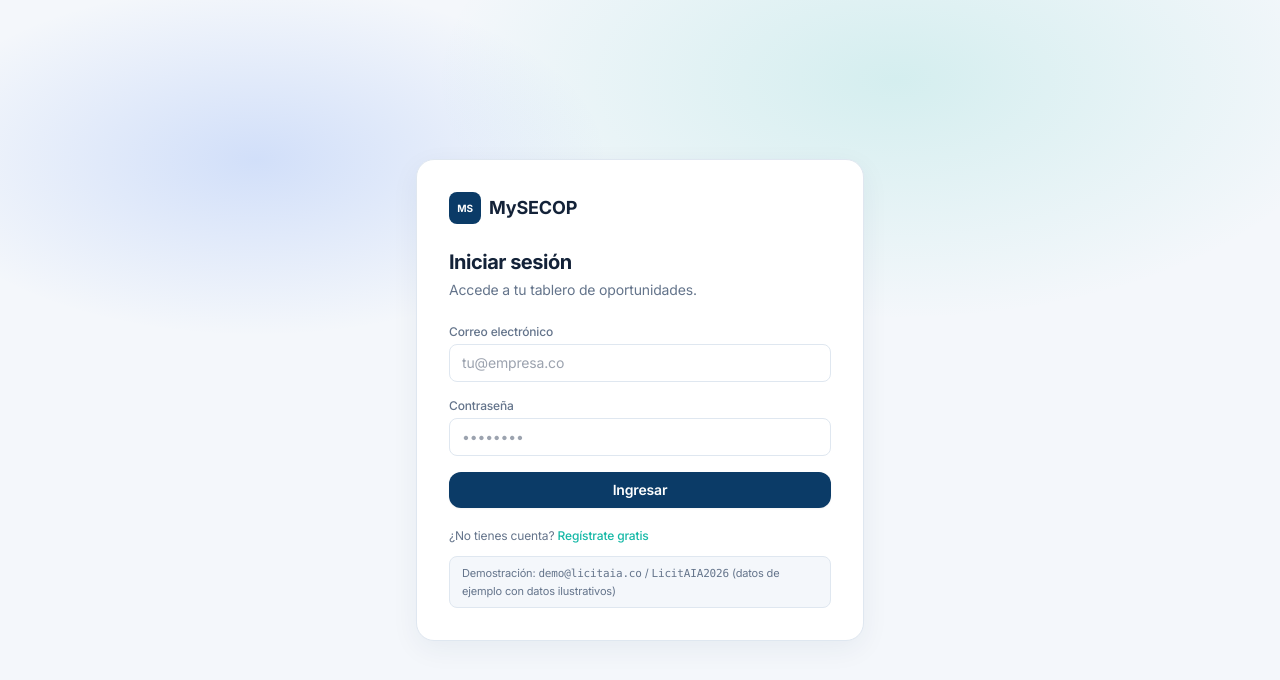
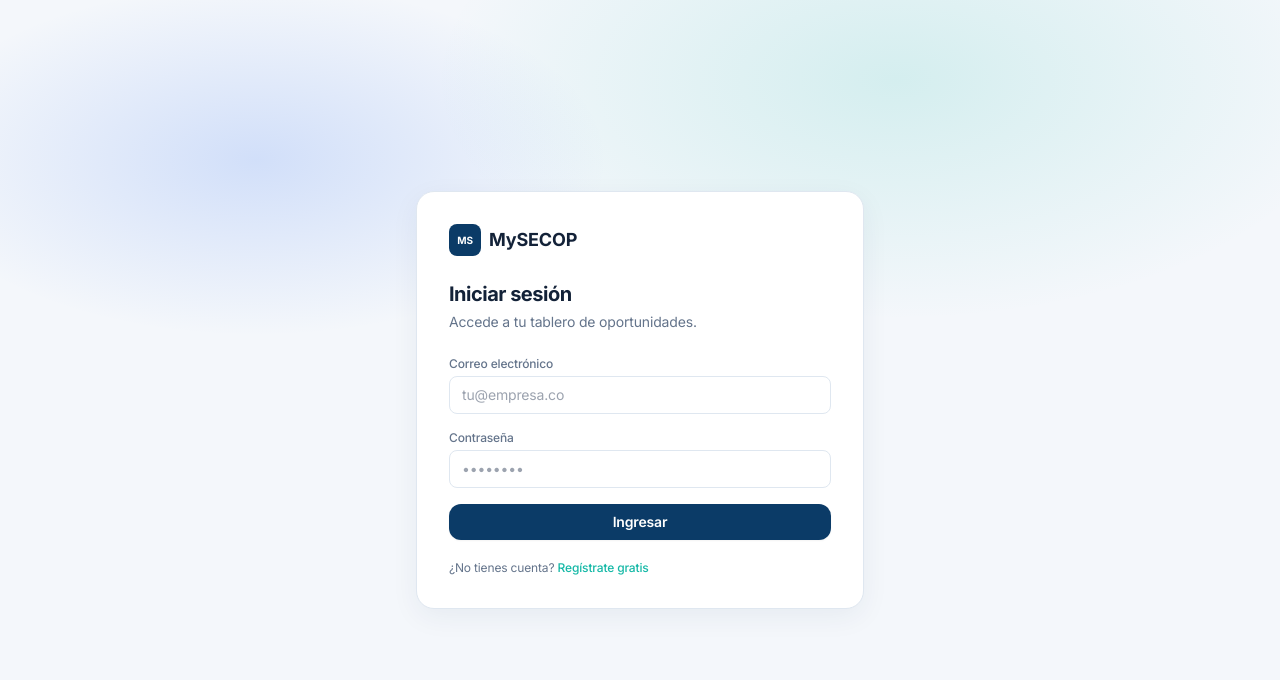
Before and after one commit to JCGarcia25/licitaia, a Next.js app in the folder frontend/: page /iniciar-sesion in a window 1280 px wide. Shown: the top 680 px of the page. Built offline with nearby package versions, Linux system fonts and the light colour scheme; no server answers.

Commit message:
ui: ocultar credenciales de demostracion del login

```diff
--- a/frontend/app/iniciar-sesion/page.tsx
+++ b/frontend/app/iniciar-sesion/page.tsx
@@ -49,9 +49,6 @@ export default function IniciarSesion() {
         <p className="text-muted mt-5 text-xs">
           ¿No tienes cuenta? <Link href="/registro" className="text-teal font-medium hover:underline">Regístrate gratis</Link>
         </p>
-        <p className="text-muted mt-3 rounded-lg border border-base bg-[var(--bg)] px-3 py-2 text-[11px]">
-          Demostración: <code>demo@licitaia.co</code> / <code>LicitAIA2026</code> (datos de ejemplo con datos ilustrativos)
-        </p>
       </div>
       </div>
   );
```
